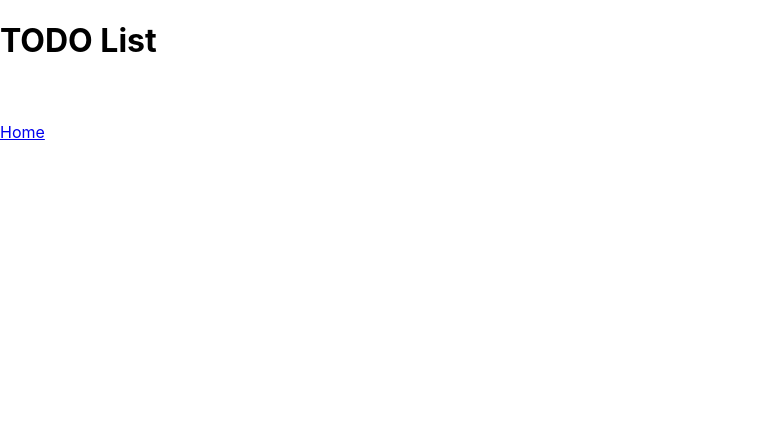
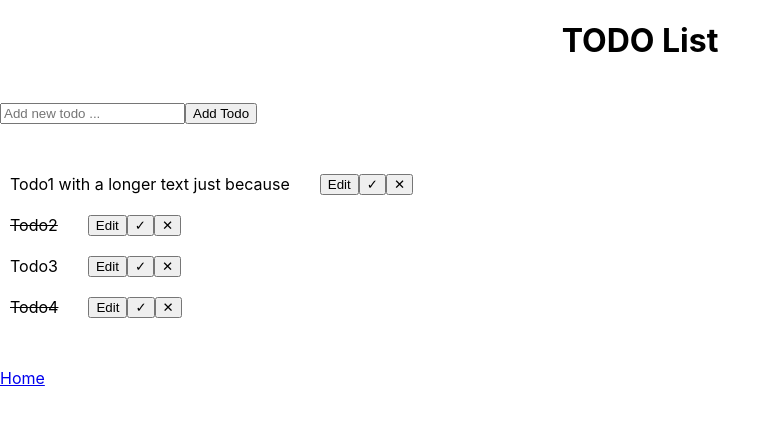
Before and after one commit to carlos-ventura/TODO-app, a React (Create React App) app in the folder frontend/: page /todo in a window 1280 px wide. Shown: the top 422 px of the page, without its empty margins (0-781 px from the left). Built offline with nearby package versions, Linux system fonts and the light colour scheme.

Commit message:
Update Todos list page

```diff
--- a/frontend/src/App.tsx
+++ b/frontend/src/App.tsx
@@ -1,7 +1,7 @@
 import React from 'react'
 import { BrowserRouter as Router, Route, Routes } from 'react-router-dom'
 import LoginPage from './pages/Login'
-import TodoPage from './pages/Todo'
+import TodoPage from './pages/Todos'
 import HomePage from './pages/Home'
 
 const App = (): JSX.Element => {
--- a/frontend/src/pages/Todo.tsx
+++ /dev/null
@@ -1,16 +0,0 @@
-import React from 'react'
-import { Link } from 'react-router-dom'
-
-const TodoPage = (): JSX.Element => {
-  const todoList = ['todo 1', 'todo 2', 'todo 3']
-
-  return (
-    <>
-    <h1>TODO List</h1>
-      <br/><br/>
-      <Link to="/">Home</Link>
-    </>
-  )
-}
-
-export default TodoPage
--- /dev/null
+++ b/frontend/src/pages/Todos.tsx
@@ -0,0 +1,30 @@
+import React from 'react'
+import { Link } from 'react-router-dom'
+import Todo from '../components/Todo'
+import TodoForm from '../components/TodoForm'
+import { ITodo } from '../types'
+
+const TodosPage = (): JSX.Element => {
+  const todos: ITodo[] = [
+    { text: 'Todo1 with a longer text just because', completed: false },
+    { text: 'Todo2', completed: true },
+    { text: 'Todo3', completed: false },
+    { text: 'Todo4', completed: true }
+  ]
+
+  return (
+    <div>
+      <h1 style={{ textAlign: 'center' }}>TODO List</h1>
+      <br/>
+      <TodoForm />
+      <br/><br/>
+      {todos.map((todo, index) => (
+        <Todo key={index} todo={todo} />
+      ))}
+      <br/><br/>
+      <Link to="/">Home</Link>
+    </div>
+  )
+}
+
+export default TodosPage
```
